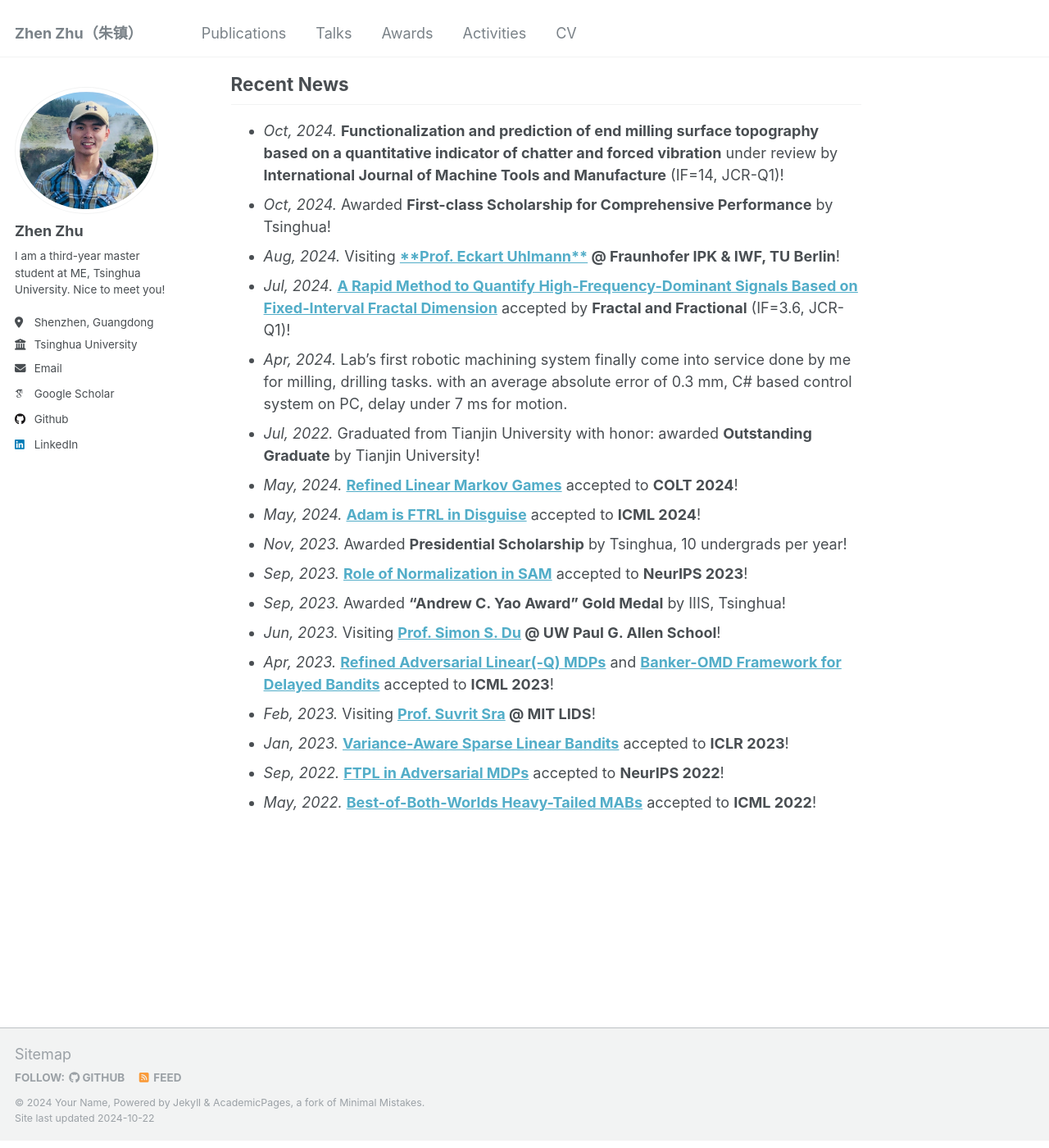
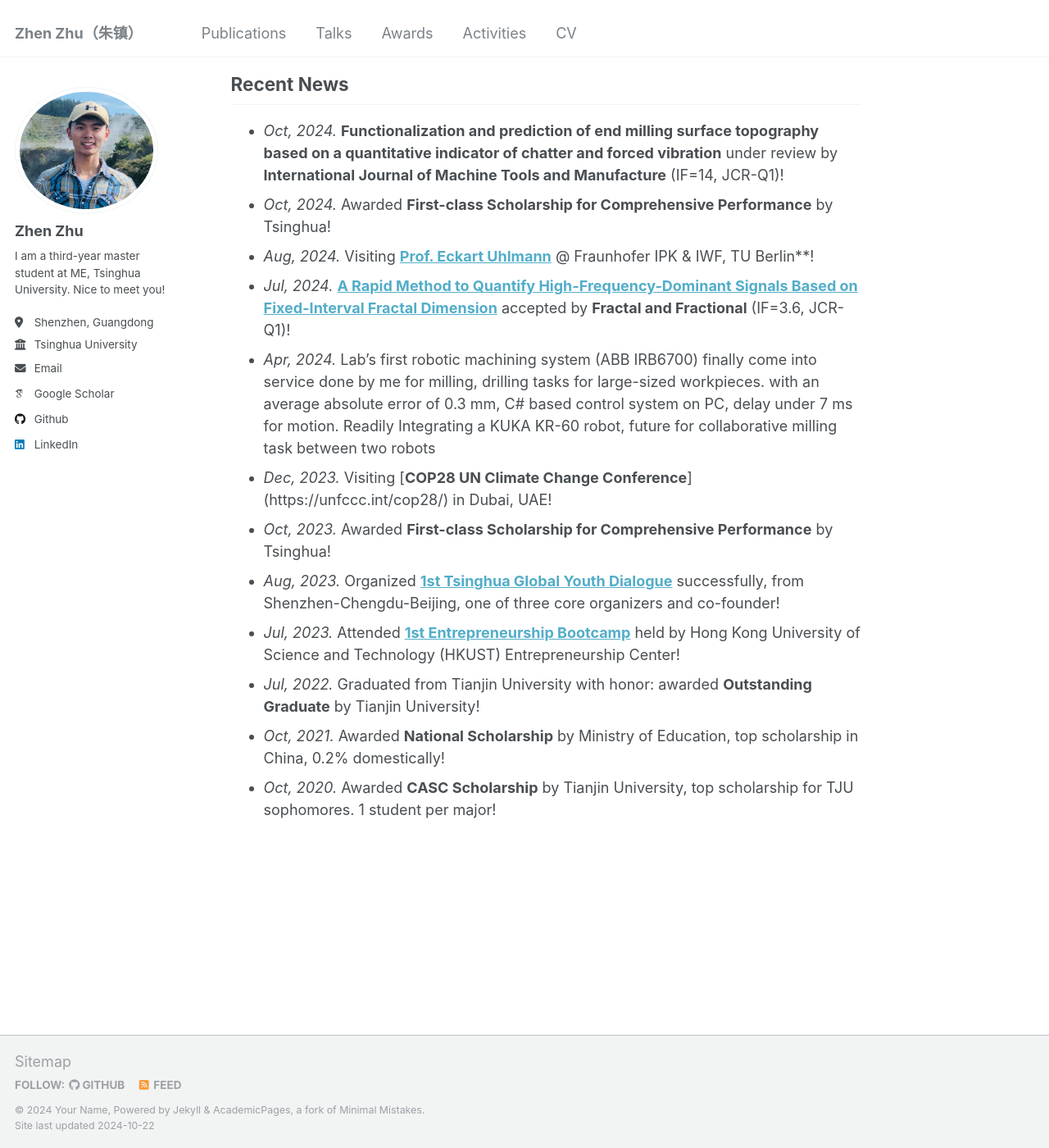
Before and after one commit to zhenzhuzz/zhenzhuzz.github.io, a Jekyll site: the page built from _pages/about.md, in a window 1280 px wide and 1400 px high, scrolled down 529 px. Shown: the whole window at 82% size. Built offline with Jekyll 4.4.1, drawn with Linux system fonts in a browser that asks for light colours; some web fonts are replaced; some of the changed text lies outside the part shown.

Commit message:
Update about.md

```diff
--- a/_pages/about.md
+++ b/_pages/about.md
@@ -9,25 +9,20 @@ redirect_from:
 
 Hi! I am a third-year Master's student at [**Tsinghua University**](https://www.tsinghua.edu.cn/en/), majoring in Mechanical Engineering, where I am fortunate to be advised by [**Dr. Feng Feng**](https://www.sigs.tsinghua.edu.cn/ff/) and [**Prof. Pingfa Feng**](https://me.tsinghua.edu.cn/info/1116/1712.htm). I have also had the opportunity to work with [**Prof. Eckart Uhlmann**](https://www.ipk.fraunhofer.de/en/about-us/director.html) from [**Fraunhofer IPK**](https://www.ipk.fraunhofer.de/en.html) and [**Institute of Machine Tools and Factory Management (IWF), Technische Universität Berlin (TUB)**](https://www.tu.berlin/en/iwf) on a Sino-Germon Mobility Program.
 
-Prior to Tsinghua, I graduated from [**School of Mechanical Engineering, Tianjin University**](https://me.tju.edu.cn/) in June 2022 with a Bachelor's degree in Mechanical Engineering. I am grateful to [**Prof. Fujun Wang**](https://me.tju.edu.cn/faculty_teachers.action?cla=5&teacherid=1778), [**Prof Shuxin Wang**](https://me.tju.edu.cn/faculty_teachers.action?cla=5&teacherid=1460), and [**Prof. Yanhui Wang**](https://me.tju.edu.cn/faculty_teachers.action?cla=5&teacherid=1768) for offering me research experience and opportunities to participate in their programs.
+Prior to Tsinghua, I graduated from [**School of Mechanical Engineering, Tianjin University (TJU)**](https://me.tju.edu.cn/) in June 2022 with a Bachelor's degree in Mechanical Engineering. I am grateful to [**Prof. Fujun Wang**](https://me.tju.edu.cn/faculty_teachers.action?cla=5&teacherid=1778), [**Prof Shuxin Wang**](https://me.tju.edu.cn/faculty_teachers.action?cla=5&teacherid=1460), and [**Prof. Yanhui Wang**](https://me.tju.edu.cn/faculty_teachers.action?cla=5&teacherid=1768) for offering me research experience and opportunities to participate in their programs.
 
 My research interests lie broadly in **Precision Manufacturing**, particularly Nanofabrication and Lithography, and I am currently seeking a PhD program in this field. I am also familiar with **Intelligent Manufacturing**, including Robotic Milling, Digital Twin System, Signal Processing -- check my [**publications**](publications) or [**CV (PDF)**](CV_Zhen.pdf) for more information. I am open to relevant PhD opportunities, so feel free to reach out.
 
 ## Recent News
 * *Oct, 2024.* **Functionalization and prediction of end milling surface topography based on a quantitative indicator of chatter and forced vibration** under review by **International Journal of Machine Tools and Manufacture** (IF=14, JCR-Q1)!
 * *Oct, 2024.* Awarded **First-class Scholarship for Comprehensive Performance** by Tsinghua!
-* *Aug, 2024.* Visiting **[**Prof. Eckart Uhlmann**](https://www.ipk.fraunhofer.de/en/about-us/director.html) @ Fraunhofer IPK & IWF, TU Berlin**!
+* *Aug, 2024.* Visiting [**Prof. Eckart Uhlmann**](https://www.ipk.fraunhofer.de/en/about-us/director.html) @ Fraunhofer IPK & IWF, TU Berlin**!
 * *Jul, 2024.* [**A Rapid Method to Quantify High-Frequency-Dominant Signals Based on Fixed-Interval Fractal Dimension**](https://doi.org/10.3390/fractalfract8080455) accepted by **Fractal and Fractional** (IF=3.6, JCR-Q1)!
-* *Apr, 2024.* Lab's first robotic machining system finally come into service done by me for milling, drilling tasks. with  an average absolute error of 0.3 mm, C# based  control system on PC, delay under 7 ms for motion.
+* *Apr, 2024.* Lab's first robotic machining system (ABB IRB6700) finally come into service done by me for milling, drilling tasks for  large-sized workpieces. with  an average absolute error of 0.3 mm, C# based  control system on PC, delay under 7 ms for motion. Readily  Integrating a KUKA KR-60 robot, future for collaborative milling task between two robots
+* *Dec, 2023.* Visiting [**COP28 UN Climate Change Conference**] (https://unfccc.int/cop28/) in Dubai, UAE!
+* *Oct, 2023.* Awarded **First-class Scholarship for Comprehensive Performance** by Tsinghua!
+* *Aug, 2023.* Organized [**1st Tsinghua Global Youth Dialogue**](https://goglobal.tsinghua.edu.cn/tgyd/) successfully, from Shenzhen-Chengdu-Beijing, one of three core organizers and co-founder!
+* *Jul, 2023.* Attended [**1st Entrepreneurship Bootcamp**](https://ec.hkust.edu.hk/entrepreneurship-bootcamp) held by Hong Kong University of Science and Technology (HKUST) Entrepreneurship Center!
 * *Jul, 2022.* Graduated from Tianjin University with honor: awarded **Outstanding Graduate** by Tianjin University!
-* *May, 2024.* [**Refined Linear Markov Games**](https://arxiv.org/abs/2402.07082) accepted to **COLT 2024**!
-* *May, 2024.* [**Adam is FTRL in Disguise**](https://arxiv.org/abs/2402.01567) accepted to **ICML 2024**!
-* *Nov, 2023.* Awarded **Presidential Scholarship** by Tsinghua, 10 undergrads per year!
-* *Sep, 2023.* [**Role of Normalization in SAM**](https://arxiv.org/abs/2305.15287) accepted to **NeurIPS 2023**!
-* *Sep, 2023.* Awarded **"Andrew C. Yao Award" Gold Medal** by IIIS, Tsinghua!
-* *Jun, 2023.* Visiting **[Prof. Simon S. Du](https://simonshaoleidu.com/) @ UW Paul G. Allen School**!
-* *Apr, 2023.* [**Refined Adversarial Linear(-Q) MDPs**](https://arxiv.org/abs/2301.12942) and [**Banker-OMD Framework for Delayed Bandits**](https://arxiv.org/abs/2301.10500) accepted to **ICML 2023**!
-* *Feb, 2023.* Visiting **[Prof. Suvrit Sra](https://optml.mit.edu/index.html) @ MIT LIDS**!
-* *Jan, 2023.* [**Variance-Aware Sparse Linear Bandits**](https://arxiv.org/abs/2205.13450) accepted to **ICLR 2023**!
-* *Sep, 2022.* [**FTPL in Adversarial MDPs**](https://arxiv.org/abs/2205.13451) accepted to **NeurIPS 2022**!
-* *May, 2022.* [**Best-of-Both-Worlds Heavy-Tailed MABs**](https://arxiv.org/abs/2201.11921) accepted to **ICML 2022**!
+* *Oct, 2021.* Awarded **National Scholarship** by Ministry of Education, top scholarship in China, 0.2% domestically!
+* *Oct, 2020.* Awarded **CASC Scholarship** by Tianjin University, top scholarship for TJU sophomores. 1 student per major!
```
